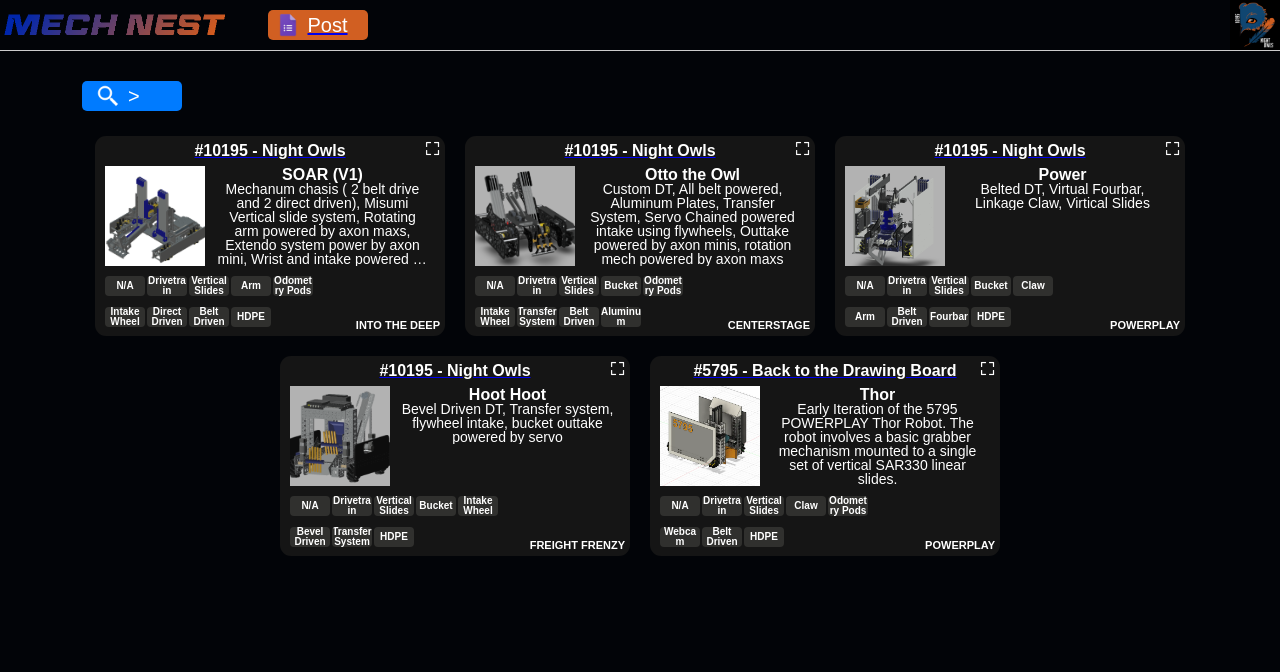
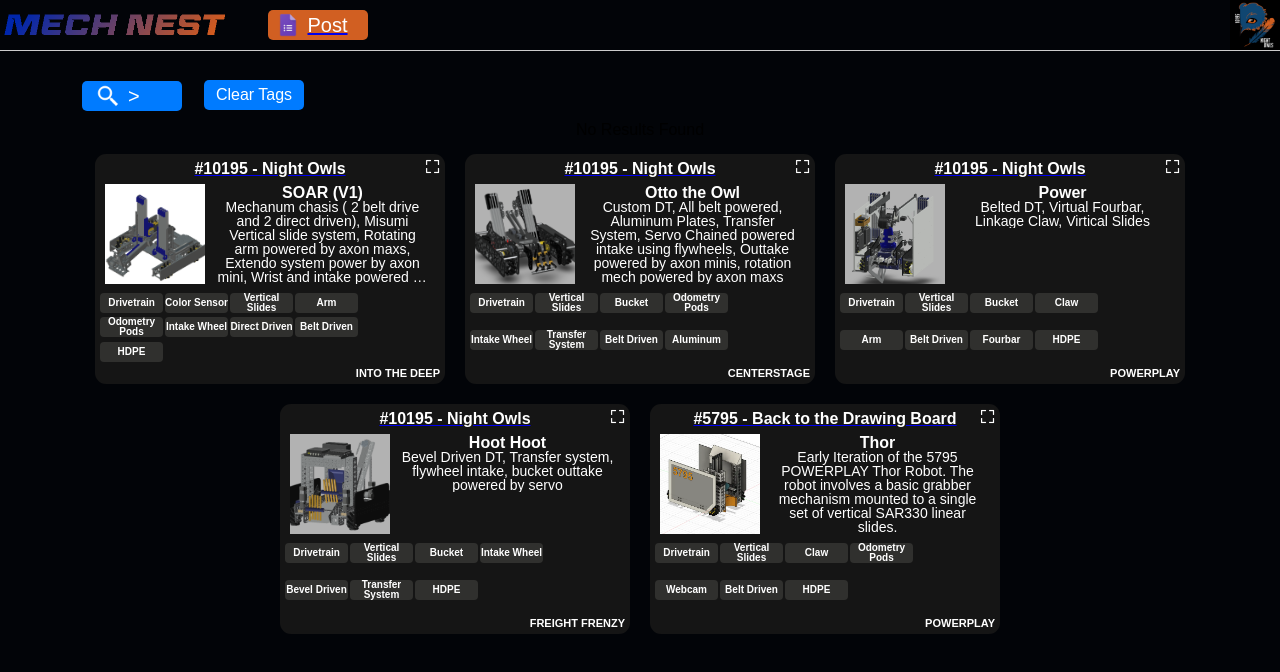
Before and after one commit to FTC-10195/MechNest, a React (Create React App) app: page / in a window 1280 px wide. Shown: the top 672 px of the page. Built offline with nearby package versions, Linux system fonts and the light colour scheme.

Commit message:
Removed 'N/A', Made tags fit,  Added 'No results found via spaghetti code'

```diff
--- a/src/App.css
+++ b/src/App.css
@@ -24,6 +24,12 @@
   padding: 0;
   overflow: visible;
 }
+.App-Text{
+  text-align: center;
+  font-family: sans-serif;
+  color: white;
+  font-size: 8vw;
+}
 .App-link {
   color: #61dafb;
 }
--- a/src/App.js
+++ b/src/App.js
@@ -105,7 +105,7 @@ function App() {
       imageLink: './Images/V1Bot.png',
       teamNumber: '10195', teamName: "Night Owls", teamLink: 'https://ecgrobotics.org/ftc10195/',
       cadLink: "https://a360.co/4d2JjMT", cadText: "https://a360.co/4d2JjMT",
-      tags: [TagsStates.NA, TagsStates.DriveTrain, TagsStates.VerticalSlides,TagsStates.Arm,TagsStates.OdometryPods,TagsStates.Intake,TagsStates.Direct,TagsStates.Belt,TagsStates.HDPE],
+      tags: [TagsStates.NA, TagsStates.DriveTrain, TagsStates.ColorSensor, TagsStates.VerticalSlides,TagsStates.Arm,TagsStates.OdometryPods,TagsStates.Intake,TagsStates.Direct,TagsStates.Belt,TagsStates.HDPE],
       season: [TagsStates.NA,TagsStates.IntoTheDeep]
     },
     {
@@ -170,6 +170,7 @@ function App() {
     return false;
   }
   const cards = [];
+  var deletedCards = 0;
  for (let i = 0; i < preFilteredCards.length; i++) {
   var Allowed = true;
     var CARDTAGS = preFilteredCards[i].tags;
@@ -177,6 +178,7 @@ function App() {
    if ((CARDSEASONS[1] == Season || Season == 'N/A')){
        cards[i] = preFilteredCards[i];
     }else{
+      deletedCards = deletedCards +1;
       Allowed = false;
    }
     var n = 0;
@@ -188,11 +190,14 @@ function App() {
      if (n == selectedTags.length &&  Allowed == true){
       cards[i] = preFilteredCards[i];
      }else{
-        if (cards[i]){
-          cards.splice(i, 1);
-        }
+      if (Allowed == true){
+        deletedCards = deletedCards +1;
+      }
+      Allowed = false;
+      if (cards[i] == preFilteredCards[i]){
+        delete cards[i]
+      }
      }
-     console.log(Allowed,i)
   }
   window.addEventListener('resize', checkDevice);
   return (
@@ -200,6 +205,9 @@ function App() {
       <title>Mech Nest</title>
       <Navbar other = {true} isMobile ={isMobile} />
       <MechanismHandler Tags={TagsList} setSeason={setSeason} setTags = {setTags}/>
+      <div className={cards.length < 1 || !cards.length ||cards === undefined ||deletedCards == preFilteredCards.length ? 'App-Text' : ''}>
+      No Results Found
+      </div>
       <div className={`card-container ${isMobile ? 'mobile' : 'computer'}`}>
         {cards.map((card) => (
           <Card
--- a/src/Card.css
+++ b/src/Card.css
@@ -16,7 +16,7 @@ background-position: center;
     position: relative;
     width: 75vw;
     max-width: 350px;
-    height: 200px;
+    height: 230px;
     padding: 0 25px; /* Spacing between card content and edges */
   box-sizing: border-box;
     background-color: #151515;
@@ -161,12 +161,12 @@ color: #ffffff;
   color: #ffffff;
 }
 .tag-container-large{
-  width:  60%;
+  width:   calc(90%);
   justify-content: start;
-    height:60px;
+    height:calc(20% + 25px);
   position: absolute;
-  left: 10px;
-    bottom: 0;
+  left: 5px;
+    bottom: 20px;
 overflow-y: scroll;
 font-family : sans-serif;
 font-weight: bold;
@@ -218,9 +218,10 @@ color: #ffffff;
   cursor: pointer;
   font-family : sans-serif;
   font-style: normal;
-  height: 25px;
-  width: calc(15%);
-  min-width: 40px;
+  height: 20px;
+  min-width: 45px;
+  width: calc(20%);
+  max-width: 80px;
   place-content: center;
   font-size:  10px;
   position: relative;
--- a/src/Card.js
+++ b/src/Card.js
@@ -9,6 +9,12 @@ function getCardType(){
         }
         return '';
     }
+    const filteredTags = [];
+    for (let index = 0; index < tags.length; index++) {
+        if (tags[index] != 'N/A'){
+            filteredTags[index] = tags[index]
+        }
+       }
     return (
         <div className={`card ${getCardType()}`}>
              <a
@@ -32,7 +38,7 @@ function getCardType(){
             <div className = {`season ${getCardType()}`}> {season[1]} </div>
             <img src={isFullscreen ? './Images/fullscreenexit.png'   : './Images/fullscreen.png'} alt="fullscreen-button" className = {`fullscreen-button ${isMobile ? 'mobile' : 'computer'}`} onClick={onClick}/>
             <div className={`tag-container-large ${getCardType()}`}>
-                    {tags.map((tag,index) => (
+                    {filteredTags.map((tag,index) => (
                         <li key = {index} className={`tag ${getCardType()}`}>
                             {tag}
                         </li>
--- a/src/MechanismHandler.js
+++ b/src/MechanismHandler.js
@@ -63,10 +63,21 @@ function App({Tags,setSeason,setTags}) {
       }
     });
   };
+  const ClearTags = () => {
+    setSeason('N/A')
+    setTags(['N/A'])
+    setSelectedTag({
+      Seasons: [], // Only one tag can be selected at a time
+    Other: [],   // Multiple tags can be selected
+    })
+  }
   return (
     <div className="App">
       <button className="search-button" onClick={handleAddFrame}>
         <img src={"./Images/MagnifyingGlass.png"} className="forms-icon" /> {frames ? "<" : ">"}
+      </button>
+      <button className="clear-button" onClick = {ClearTags}>
+         Clear Tags
       </button>
       <div className={`frame ${frames ? "On" : "Off"}`}>
         <div className={"frame-title"}>Tags </div>
--- a/src/Tags.css
+++ b/src/Tags.css
@@ -13,6 +13,27 @@ body {
   width: 1.5rem;
   height: 1.5rem;
   padding-left: 0.5rem;
+}
+.clear-button {
+  position: absolute;
+  text-align: center;
+  justify-content: center;
+ width: 100px;
+ height: 30px;
+ top: 80px;
+ left: calc(5% + 100px + 40px);
+ overflow-y: scroll;
+ font-size: 16px;
+ font-family : sans-serif;
+ cursor: pointer;
+ display: flex;
+ background-color: #007bff;
+ color: white;
+ border: none;
+ border-radius: 5px;
+ transition: background-color 0.2s;
+ gap: 0.5rem;
+ align-items: center;
 }
 .search-button {
    text-align: center;
@@ -47,9 +68,9 @@ body {
   left: 5%;
   position: relative;
   width:90%;
-  max-width: 500px;
+  max-width:800px;
   height: 50vh;
-  max-height: 400px;
+  max-height: 250px;
   background-color: #151515;
 }
 .frame.Off {
```
